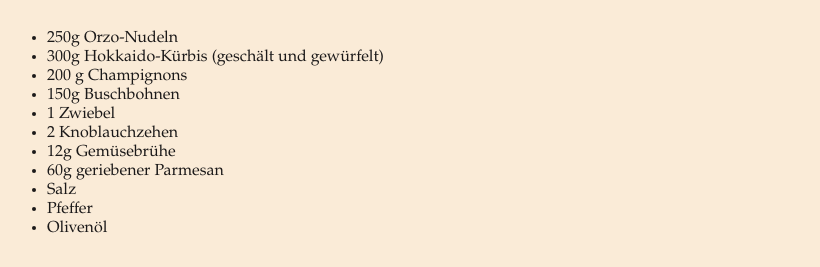
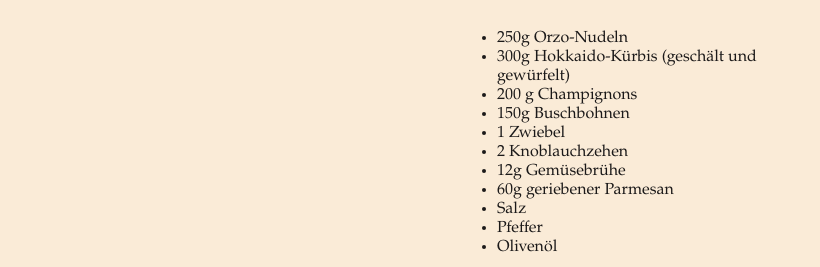
Before and after one commit to DarkFox005/odin-recipes, a plain HTML site: page recipes/orzo.html in a window 1280 px wide. Shown: the part 531-798 px from the top of the page, without its empty margins (1-821 px from the left). Drawn offline with Linux system fonts and the light colour scheme.

Commit message:
Margin for Lists added
Added Margins for lists

```diff
--- a/style.css
+++ b/style.css
@@ -14,7 +14,14 @@ p {
     font-size: 32px;
     font-weight: bold;
 }
-li {
+li,
+#List2 {
     text-align: left;
     margin: auto;
 }
+
+ul,
+ol {
+    margin-left: 450px;
+    margin-right: 450px;
+}
```
